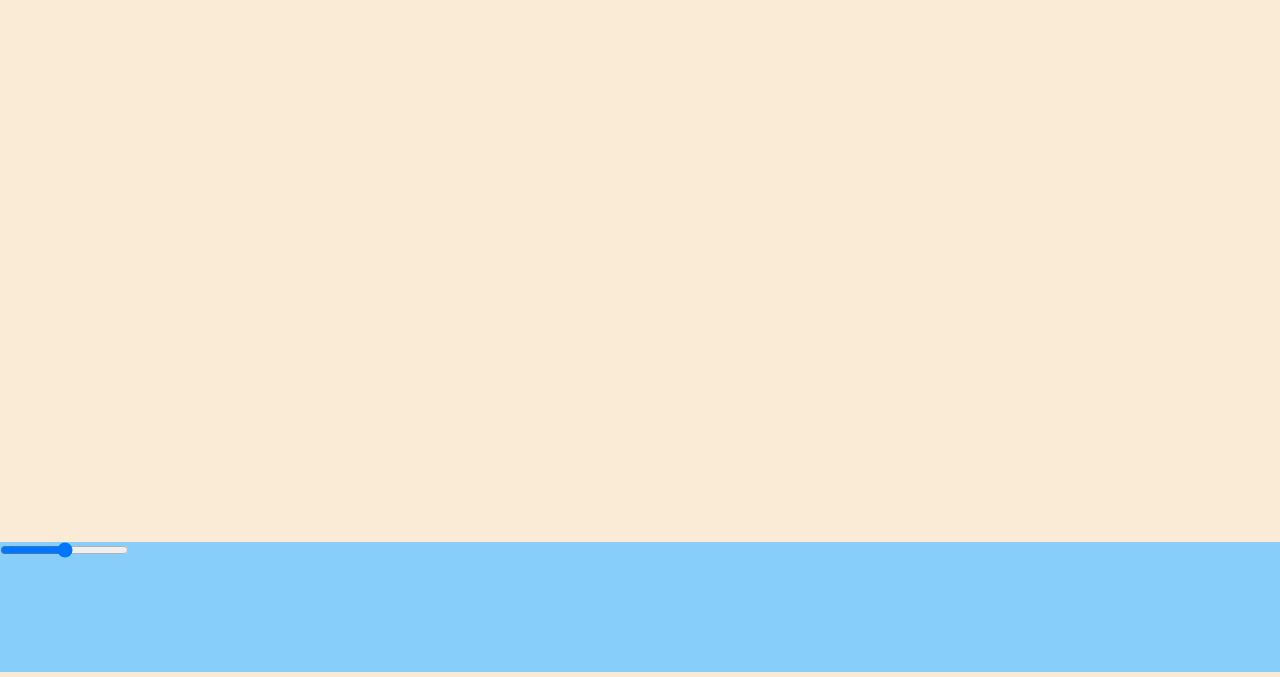
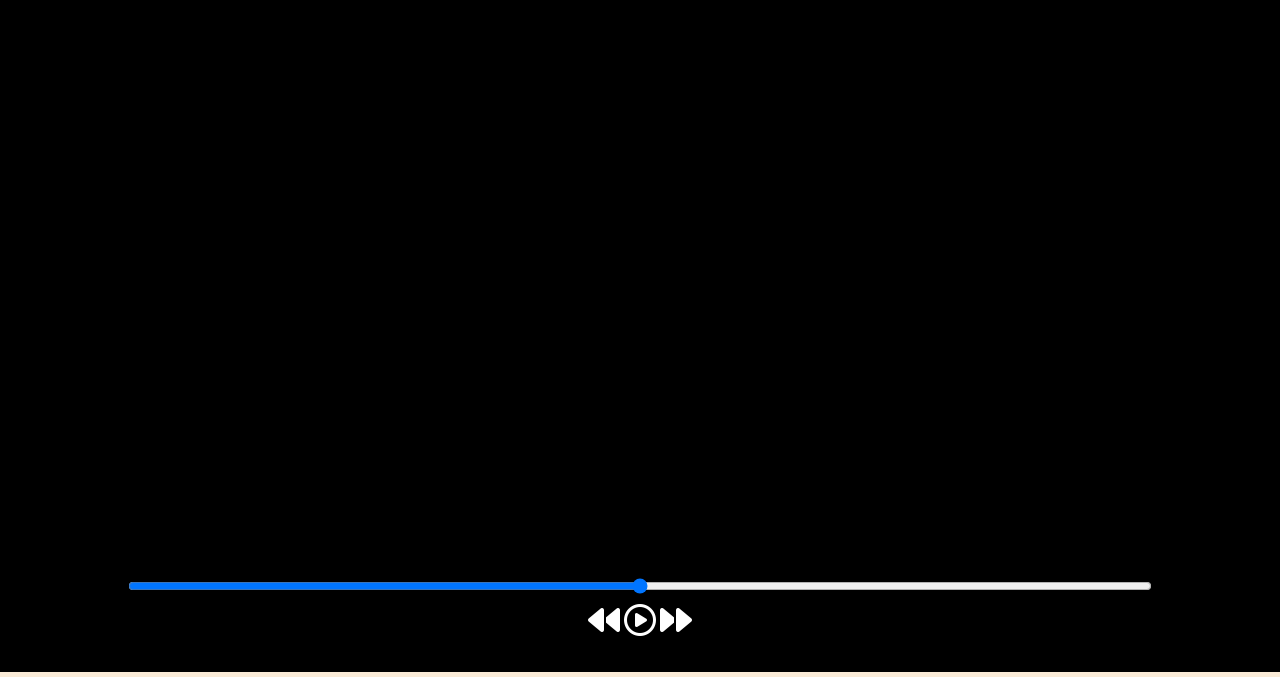
Before and after one commit to Satyam-Nayak/Spotify-SN, a plain HTML site: page index.html in a window 1280 px wide. Shown: the part 123-800 px from the top of the page. Drawn offline with Linux system fonts and the light colour scheme.

Commit message:
justtttt

```diff
--- a/index.html
+++ b/index.html
@@ -1,11 +1,13 @@
 <!DOCTYPE html>
 <html lang="en">
+
 <head>
     <meta charset="UTF-8">
     <meta name="viewport" content="width=device-width, initial-scale=1.0">
     <title>Spotify SN</title>
     <link rel="stylesheet" href="style.css">
 </head>
+
 <body>
     <nav>
         <ul>
@@ -18,19 +20,25 @@
 
     <div class="container">
         <h1>Best of NCS - No copyright Sounds</h1>
-        <div class="songlist"></div>
+        <div class="songList"></div>
         <div class="songBanner"></div>
     </div>
 
     <div class="bottom">
         <input type="range" name="range" id="MyProgressBar" min="0" max="100">
-        <div class="icons"></div>
-        <!-- fontaswome icons -->
-
+        <div class="icons">
+            <!-- fontaswome icons -->
+            <i class="fa-solid fa-2x fa-backward"></i>
+            <i class="fa-regular fa-2x fa-circle-play"></i>
+            <i class="fa-solid fa-2x fa-forward"></i>
+        </div>
     </div>
 
+    <!-- fontawsome script  -->
+    <script src="https://kit.fontawesome.com/fdfb6db599.js" crossorigin="anonymous"></script>
     <script src="ja.js"></script>
 </body>
+
 </html>
 
 
--- a/style.css
+++ b/style.css
@@ -39,10 +39,32 @@ nav ul li{
 
 .container{
     min-height: 75vh;
+    background-color: black;
+    color: wheat;
+    font-family: 'Times New Roman', Times, serif;
 }
 
 .bottom{
     position: sticky;
     height: 130px;
-    background-color: lightskyblue;
+    background-color: rgb(0, 0, 0);
+    color: rgb(255, 255, 255);
+    bottom: 0;
+    display: flex;
+    justify-content: center;
+    align-items: center;
+    flex-direction: column;
 }
+
+.icons{
+    margin-top: 10px;
+}
+
+.icons i{
+    cursor: pointer;
+}
+
+#MyProgressBar {
+    width: 80vw;
+    cursor: pointer;
+}
```
